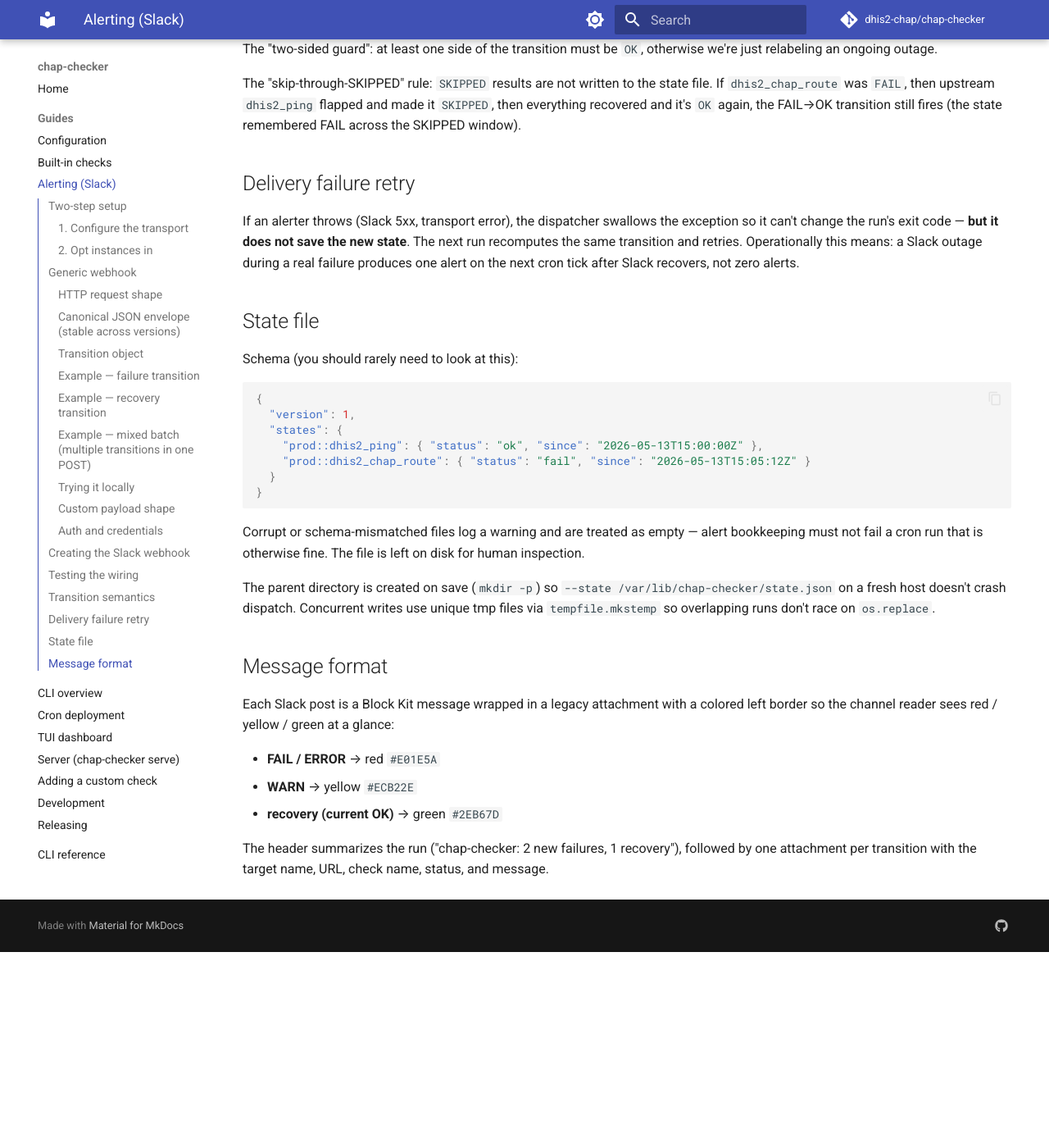
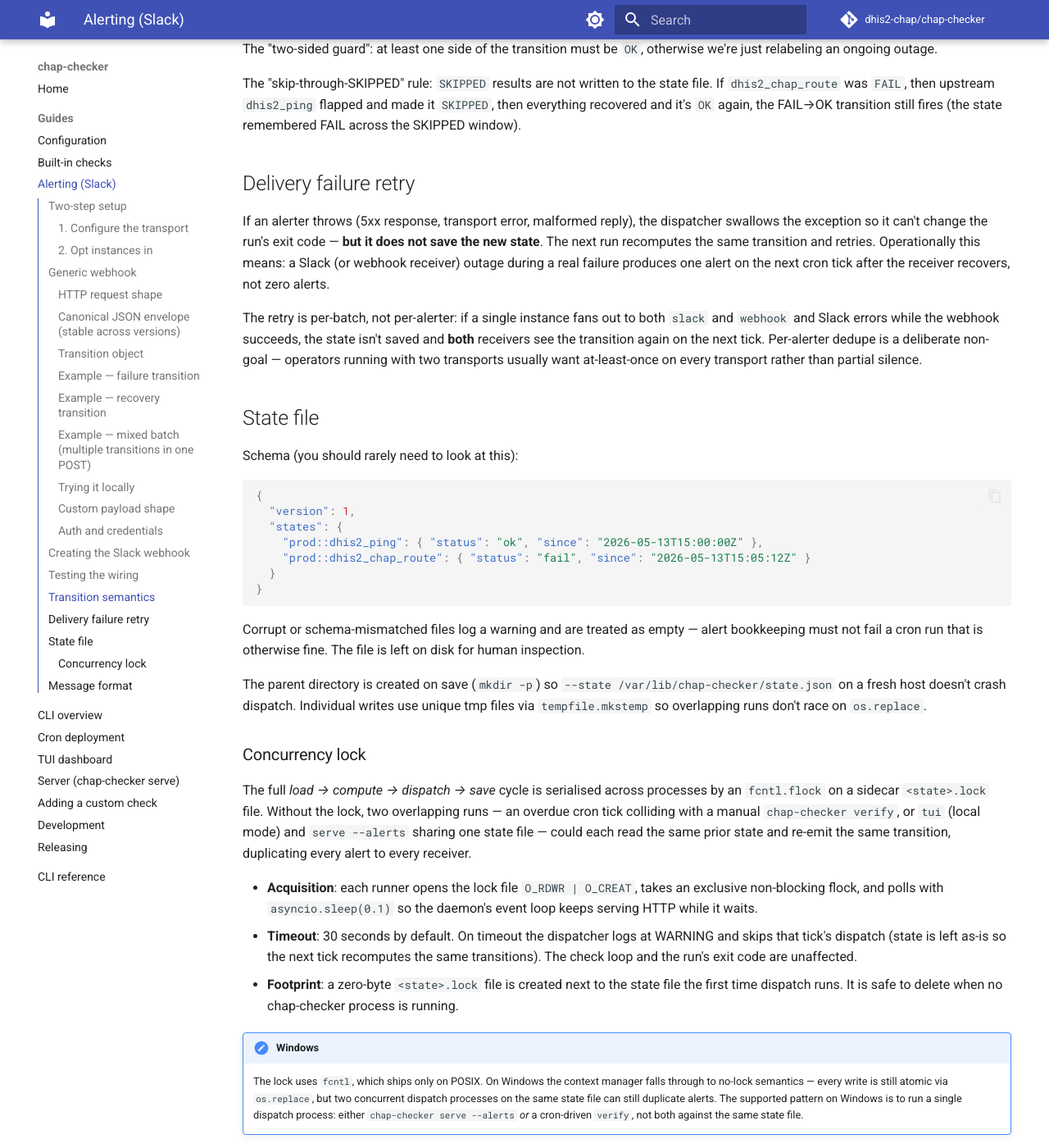
Before and after one commit to dhis2-chap/chap-checker, an MkDocs documentation site: the page built from docs/guides/alerts.md, in a window 1280 px wide and 1400 px high, scrolled down 7357 px. Shown: the whole window at 82% size. Built offline with MkDocs 1.6.1 and Material for MkDocs 9.7.7, drawn with Linux system fonts in a browser that asks for light colours; comment, search, counter and statistics services are not loaded; before the commit the page ends 8518 px from its top, so only the background shows below that.

Commit message:
docs(alerts): document state-file concurrency lock + Windows caveat
The lock shipped in 0.8.1 (alert_state_lock around the full load -> compute
-> dispatch -> save cycle) but the alerts guide only described the atomic
write at the very end of save_state. Operators reading the docs would
miss that two overlapping runs (cron + manual verify, tui local + serve
--alerts) are explicitly serialised now.

Add a "Concurrency lock" subsection under "State file" covering:
- fcntl.flock on a sidecar <state>.lock file (asyncio.sleep poll so the
  serve event loop keeps serving HTTP while waiting)
- 30s timeout and the WARN-skip-this-tick fallback
- the zero-byte sidecar footprint
- a Windows admonition pointing out fcntl is POSIX-only and the
  recommended single-dispatch-process pattern there

Also generalise the "Delivery failure retry" paragraph: drop Slack-only
language and note that retry is per-batch (not per-alerter) so operators
running with two transports see at-least-once on every receiver.

```diff
--- a/docs/guides/alerts.md
+++ b/docs/guides/alerts.md
@@ -326,12 +326,19 @@ SKIPPED window).
 
 ## Delivery failure retry
 
-If an alerter throws (Slack 5xx, transport error), the dispatcher swallows
-the exception so it can't change the run's exit code — **but it does not
-save the new state**. The next run recomputes the same transition and
-retries. Operationally this means: a Slack outage during a real failure
-produces one alert on the next cron tick after Slack recovers, not zero
-alerts.
+If an alerter throws (5xx response, transport error, malformed reply), the
+dispatcher swallows the exception so it can't change the run's exit code —
+**but it does not save the new state**. The next run recomputes the same
+transition and retries. Operationally this means: a Slack (or webhook
+receiver) outage during a real failure produces one alert on the next
+cron tick after the receiver recovers, not zero alerts.
+
+The retry is per-batch, not per-alerter: if a single instance fans out to
+both `slack` and `webhook` and Slack errors while the webhook succeeds,
+the state isn't saved and **both** receivers see the transition again on
+the next tick. Per-alerter dedupe is a deliberate non-goal — operators
+running with two transports usually want at-least-once on every transport
+rather than partial silence.
 
 ## State file
 
@@ -353,8 +360,37 @@ is left on disk for human inspection.
 
 The parent directory is created on save (`mkdir -p`) so `--state
 /var/lib/chap-checker/state.json` on a fresh host doesn't crash dispatch.
-Concurrent writes use unique tmp files via `tempfile.mkstemp` so overlapping
+Individual writes use unique tmp files via `tempfile.mkstemp` so overlapping
 runs don't race on `os.replace`.
+
+### Concurrency lock
+
+The full *load → compute → dispatch → save* cycle is serialised across
+processes by an `fcntl.flock` on a sidecar `<state>.lock` file. Without
+the lock, two overlapping runs — an overdue cron tick colliding with a
+manual `chap-checker verify`, or `tui` (local mode) and `serve --alerts`
+sharing one state file — could each read the same prior state and
+re-emit the same transition, duplicating every alert to every receiver.
+
+- **Acquisition**: each runner opens the lock file `O_RDWR | O_CREAT`, takes
+  an exclusive non-blocking flock, and polls with `asyncio.sleep(0.1)` so
+  the daemon's event loop keeps serving HTTP while it waits.
+- **Timeout**: 30 seconds by default. On timeout the dispatcher logs at
+  WARNING and skips that tick's dispatch (state is left as-is so the next
+  tick recomputes the same transitions). The check loop and the run's
+  exit code are unaffected.
+- **Footprint**: a zero-byte `<state>.lock` file is created next to the
+  state file the first time dispatch runs. It is safe to delete when no
+  chap-checker process is running.
+
+!!! note "Windows"
+    The lock uses `fcntl`, which ships only on POSIX. On Windows the
+    context manager falls through to no-lock semantics — every write is
+    still atomic via `os.replace`, but two concurrent dispatch processes
+    on the same state file can still duplicate alerts. The supported
+    pattern on Windows is to run a single dispatch process: either
+    `chap-checker serve --alerts` *or* a cron-driven `verify`, not both
+    against the same state file.
 
 ## Message format
 
```
Also changed, not shown: CHANGELOG.md (+4 -0 lines).
